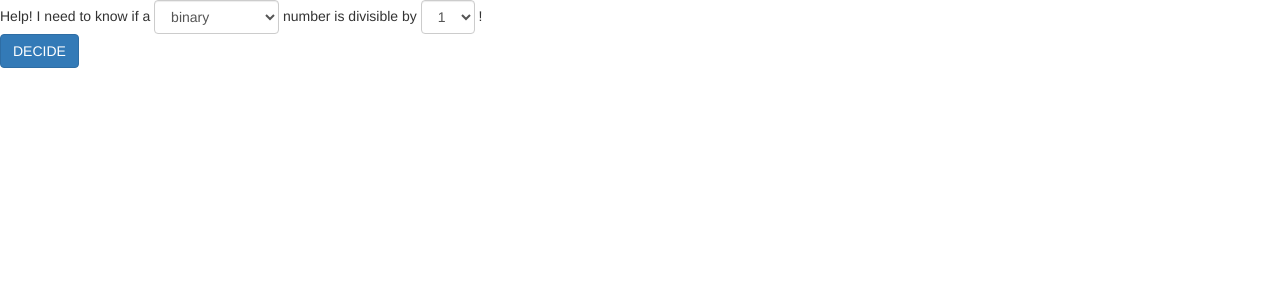
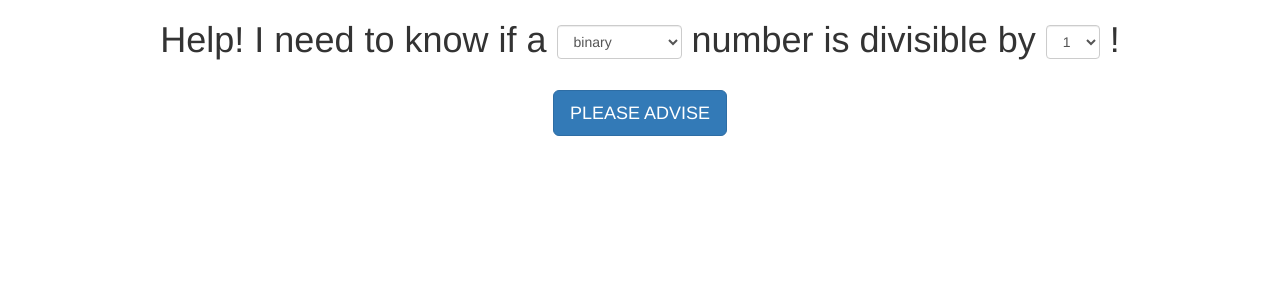
Before and after one commit to alexirpan/divisibility-regex, a Flask app: page / in a window 1280 px wide. Shown: the top 300 px of the page. Run offline with Flask 2, Linux system fonts and the light colour scheme; some libraries are stand-ins or nearby versions.

Commit message:
Center all the text! Use all the h1 tags!

```diff
--- a/templates/index.html
+++ b/templates/index.html
@@ -8,8 +8,9 @@
 <!-- Latest compiled and minified JavaScript -->
 <script src="https://maxcdn.bootstrapcdn.com/bootstrap/3.3.6/js/bootstrap.min.js" integrity="sha384-0mSbJDEHialfmuBBQP6A4Qrprq5OVfW37PRR3j5ELqxss1yVqOtnepnHVP9aJ7xS" crossorigin="anonymous"></script>
 
+<div class="text-center">
 <form id="regex" class="form-inline" role="form" method="post" action="/regex">
-    Help! I need to know if a
+    <h1>Help! I need to know if a
     <select class="form-control" name="base">
         <option value="binary">binary</option>
         <option value="decimal">decimal</option>
@@ -28,6 +29,8 @@
         <option value="9">9</option>
     </select>
     !
+    </h1>
     <br>
-    <button type="submit" class="btn btn-primary">DECIDE</button>
+    <button type="submit" class="btn btn-primary btn-lg">PLEASE ADVISE</button>
 </form>
+</div>
--- a/templates/regex.html
+++ b/templates/regex.html
@@ -5,8 +5,12 @@
 <!-- Latest compiled and minified CSS -->
 <link rel="stylesheet" href="https://maxcdn.bootstrapcdn.com/bootstrap/3.3.6/css/bootstrap.min.css" integrity="sha384-1q8mTJOASx8j1Au+a5WDVnPi2lkFfwwEAa8hDDdjZlpLegxhjVME1fgjWPGmkzs7" crossorigin="anonymous">
 
+<div class="text-center">
+<h2>
 Don't worry! Just match your number against this regular expression.
+</h2>
+<a class="btn btn-primary btn" href="/">Back</a>
 <br>
-<a href="/">Back</a>
 <br>
 {{regex}}
+</div>
```
